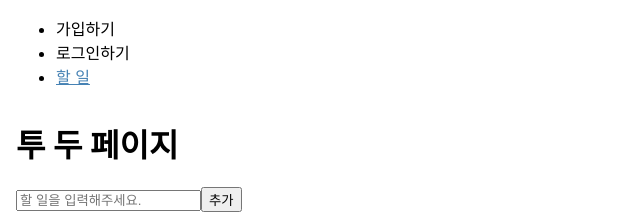
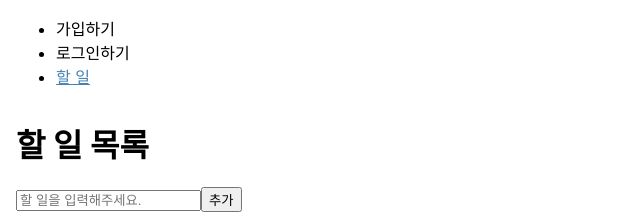
Before and after one commit to ha-il/wanted-pre-onboarding-frontend, a React (Create React App) app: page /todo in a window 1280 px wide. Shown: the top 216 px of the page, without its empty margins (0-640 px from the left). Built offline with nearby package versions, Linux system fonts and the light colour scheme; no server answers; sample sign-in values are in the browser's storage.

Commit message:
fix: Fix to-do page title

```diff
--- a/src/pages/TodoPage.js
+++ b/src/pages/TodoPage.js
@@ -95,7 +95,7 @@ const TodoPage = () => {
 
   return (
     <>
-      <h1>투 두 페이지</h1>
+      <h1>할 일 목록</h1>
       <form onSubmit={handleFormSubmit}>
         <div css={[formControlCss, todoInputHasError && invalidInputCss]}>
           <input
```
